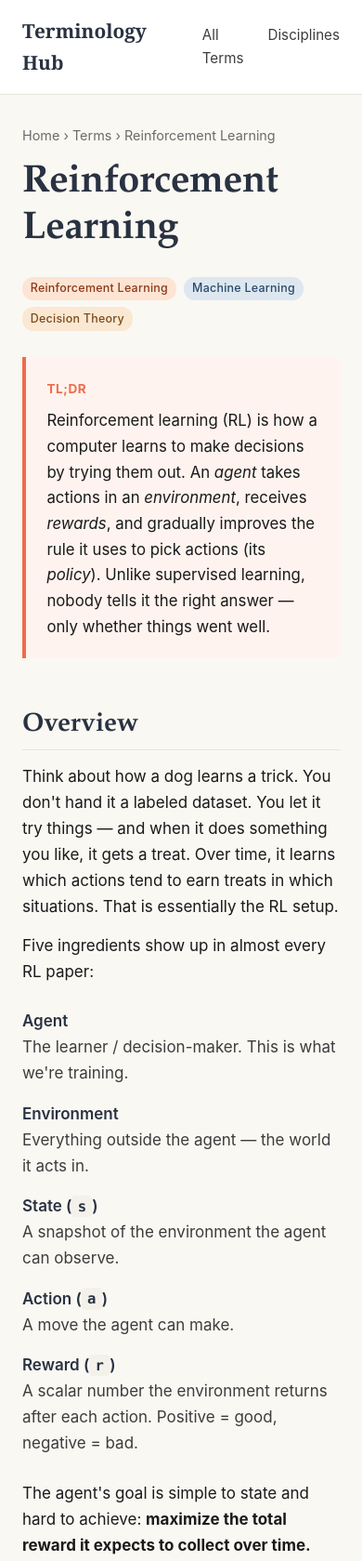
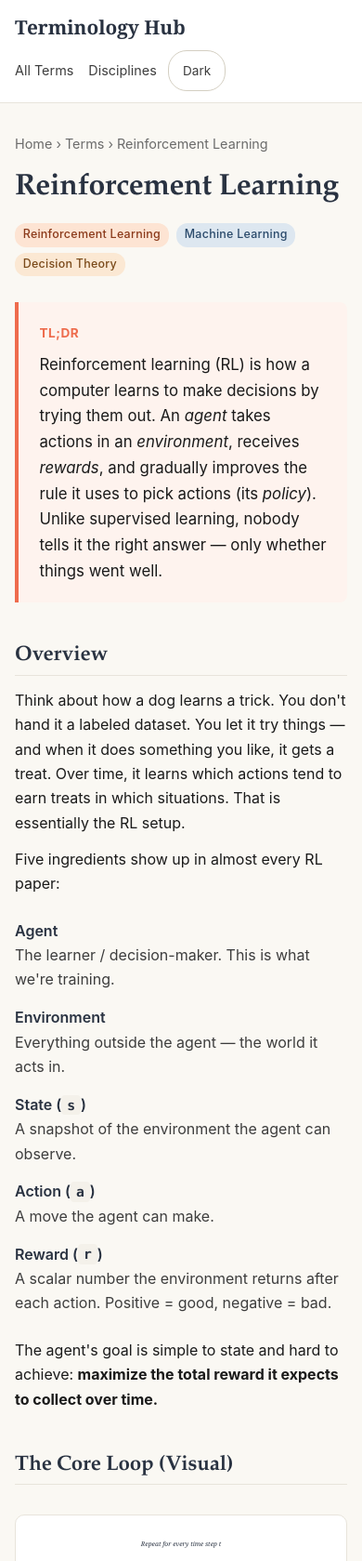
Before and after one commit to douglaspmcgowan/terminology-hub, a website: page terms/reinforcement-learning.html in a window 390 px wide. Shown: the top 1679 px of the page at 93% size. Drawn offline with Linux system fonts and the light colour scheme.

Commit message:
Add light/dark toggle and mobile polish

```diff
--- a/css/styles.css
+++ b/css/styles.css
@@ -430,3 +430,106 @@ footer {
 
 /* Hidden state for filtering */
 .term-card.hidden { display: none; }
+
+/* ===== Theme toggle button ===== */
+
+.theme-toggle {
+  appearance: none;
+  font-family: inherit;
+  font-size: 0.85rem;
+  line-height: 1;
+  padding: 0.5rem 0.85rem;
+  min-height: 36px;
+  border: 1px solid var(--border-strong);
+  background: var(--surface);
+  color: var(--ink-soft);
+  border-radius: 20px;
+  cursor: pointer;
+  transition: border-color 0.15s, color 0.15s, background 0.15s;
+}
+.theme-toggle:hover { border-color: var(--accent); color: var(--accent); }
+.theme-toggle:focus-visible {
+  outline: none;
+  border-color: var(--accent);
+  box-shadow: 0 0 0 3px rgba(61, 90, 128, 0.18);
+}
+
+.site-header .container { flex-wrap: wrap; }
+.header-right { display: flex; align-items: center; gap: 1.25rem; }
+
+/* ===== Dark theme ===== */
+
+:root[data-theme="dark"] {
+  --bg: #1b1d21;
+  --bg-alt: #23262c;
+  --surface: #262a31;
+  --ink: #e8e5de;
+  --ink-soft: #c9c4b8;
+  --muted: #8e8a7e;
+  --border: #32363e;
+  --border-strong: #444953;
+  --accent: #9ebcdb;
+  --accent-soft: #6b8ca8;
+  --accent-ink: #e8e5de;
+  --highlight: #f08a6a;
+  --highlight-soft: #3a2620;
+  --code-bg: #2d3138;
+
+  --tag-ml:    #2a3a50;
+  --tag-ml-ink:#bdd3ea;
+  --tag-dl:    #3a2c50;
+  --tag-dl-ink:#d4c3ec;
+  --tag-rl:    #4a2f1f;
+  --tag-rl-ink:#f2c9a8;
+  --tag-gen:   #24402f;
+  --tag-gen-ink:#b5dcc0;
+  --tag-stats: #4a3620;
+  --tag-stats-ink:#eccda0;
+  --tag-info:  #2f2f4a;
+  --tag-info-ink:#c5c5eb;
+}
+
+:root[data-theme="dark"] .term-card:hover {
+  box-shadow: 0 6px 20px rgba(0, 0, 0, 0.35);
+}
+:root[data-theme="dark"] .filter-btn.active {
+  background: var(--accent);
+  color: #1b1d21;
+  border-color: var(--accent);
+}
+:root[data-theme="dark"] .search-box:focus {
+  box-shadow: 0 0 0 3px rgba(158, 188, 219, 0.18);
+}
+:root[data-theme="dark"] .callout { background: #222a33; }
+:root[data-theme="dark"] .related-card:hover { background: #2f2622; }
+:root[data-theme="dark"] .tldr strong { color: var(--highlight); }
+
+/* ===== Mobile polish ===== */
+
+@media (max-width: 600px) {
+  body { font-size: 16px; }
+  .container { padding: 0 1rem; }
+
+  .site-header { padding: 0.75rem 0; }
+  .site-header .container { gap: 0.75rem; row-gap: 0.5rem; }
+  .site-nav { gap: 1rem; font-size: 0.9rem; flex-wrap: wrap; }
+  .header-right { gap: 0.75rem; }
+
+  .hero { padding: 2.5rem 0 1.5rem; }
+  .hero h1 { font-size: 2.1rem; }
+  .hero .subtitle { font-size: 1.05rem; }
+
+  h1 { font-size: 2rem; }
+  h2 { font-size: 1.4rem; }
+
+  .controls { gap: 0.75rem; margin: 1.75rem 0 1.5rem; }
+  .search-box { width: 100%; min-height: 44px; }
+  .filter-group { width: 100%; }
+  .filter-btn { min-height: 44px; padding: 0.55rem 0.95rem; }
+
+  .term-grid { grid-template-columns: 1fr; gap: 1rem; }
+
+  figure { padding: 1rem; overflow-x: auto; }
+
+  .theme-toggle { min-height: 44px; padding: 0.6rem 0.95rem; }
+}
--- /dev/null
+++ b/css/theme.js
@@ -0,0 +1,20 @@
+document.addEventListener('DOMContentLoaded', () => {
+  const btn = document.querySelector('#theme-toggle');
+  if (!btn) return;
+
+  function sync() {
+    const cur = document.documentElement.getAttribute('data-theme');
+    btn.setAttribute('aria-pressed', cur === 'dark' ? 'true' : 'false');
+    btn.textContent = cur === 'dark' ? 'Light' : 'Dark';
+  }
+
+  sync();
+
+  btn.addEventListener('click', () => {
+    const cur = document.documentElement.getAttribute('data-theme');
+    const next = cur === 'dark' ? 'light' : 'dark';
+    document.documentElement.setAttribute('data-theme', next);
+    try { localStorage.setItem('theme', next); } catch (e) {}
+    sync();
+  });
+});
--- a/terms/reinforcement-learning.html
+++ b/terms/reinforcement-learning.html
@@ -4,6 +4,7 @@
 <meta charset="UTF-8" />
 <meta name="viewport" content="width=device-width, initial-scale=1.0" />
 <title>Reinforcement Learning — Terminology Hub</title>
+<script>(function(){try{var s=localStorage.getItem('theme');var d=window.matchMedia('(prefers-color-scheme: dark)').matches;document.documentElement.setAttribute('data-theme',s||(d?'dark':'light'));}catch(e){}})();</script>
 <link rel="stylesheet" href="../css/styles.css" />
 </head>
 <body>
@@ -11,10 +12,13 @@
 <header class="site-header">
   <div class="container">
     <a href="../index.html" class="site-logo">Terminology Hub</a>
-    <nav class="site-nav">
-      <a href="../index.html#terms">All Terms</a>
-      <a href="../index.html#disciplines">Disciplines</a>
-    </nav>
+    <div class="header-right">
+      <nav class="site-nav">
+        <a href="../index.html#terms">All Terms</a>
+        <a href="../index.html#disciplines">Disciplines</a>
+      </nav>
+      <button id="theme-toggle" class="theme-toggle" type="button" aria-label="Toggle color theme" aria-pressed="false">Dark</button>
+    </div>
   </div>
 </header>
 
@@ -342,5 +346,7 @@
   </div>
 </footer>
 
+<script src="../css/theme.js" defer></script>
+
 </body>
 </html>
```
Also changed, not shown: index.html (+10 -5 lines), terms/sdks-and-mcp.html (+10 -4 lines), terms/variational-autoencoders.html (+10 -4 lines).
